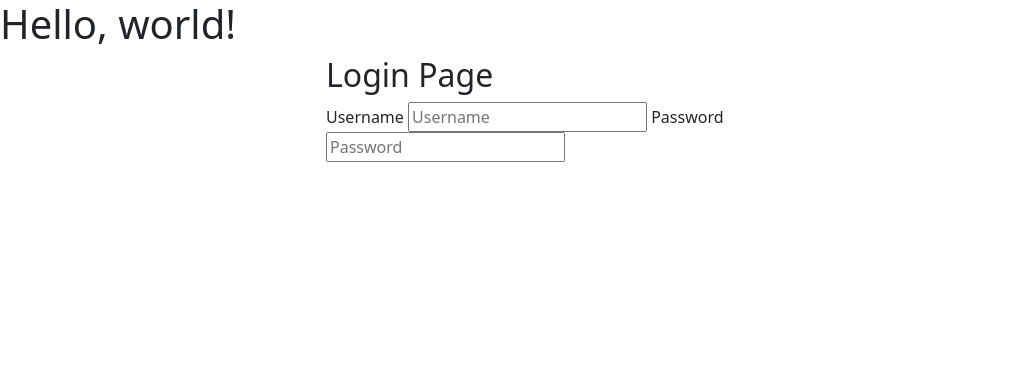
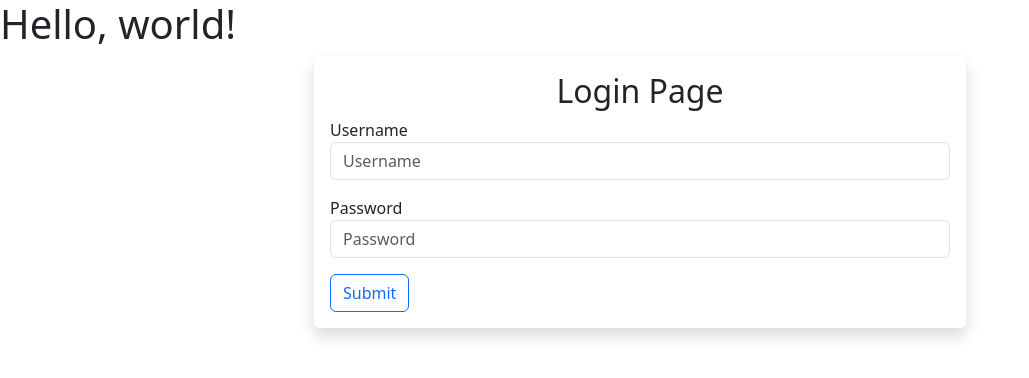
Before and after one commit to SPRETECH/jsTesting, a plain HTML site: page index.html in a window 1280 px wide. Shown: the whole page, without its empty margins (0-1029 px from the left). Drawn offline with nearby package versions, Linux system fonts and the light colour scheme.

Commit message:
second commit for login page nice design

```diff
--- a/index.html
+++ b/index.html
@@ -11,14 +11,16 @@
 
     <div class="continer">
         <div class="row justify-content-center">
-            <div class="col-6">
-                <h2>Login Page</h2>
+            <div class="col-6 shadow p-3 rounded">
+                <h2 class="text-center">Login Page</h2>
 
                 <label for="username">Username</label>
-                <input type="text" name="username" id="username" placeholder="Username">
+                <input class="form-control mb-3" type="text" name="username" id="username" placeholder="Username" required>
 
                 <label for="password">Password</label>
-                <input type="password" name="password" id="password" placeholder="Password">
+                <input class="form-control mb-3" type="password" name="password" id="password" placeholder="Password" required>
+
+                <button class="btn btn-outline-primary">Submit</button>
 
             </div>
         </div>
```
